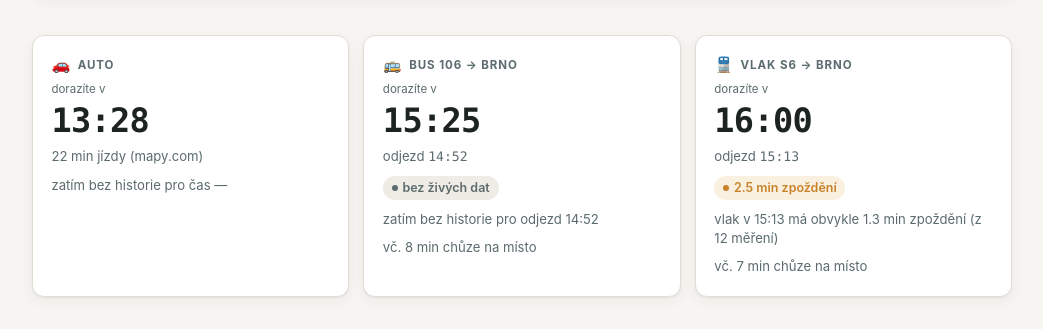
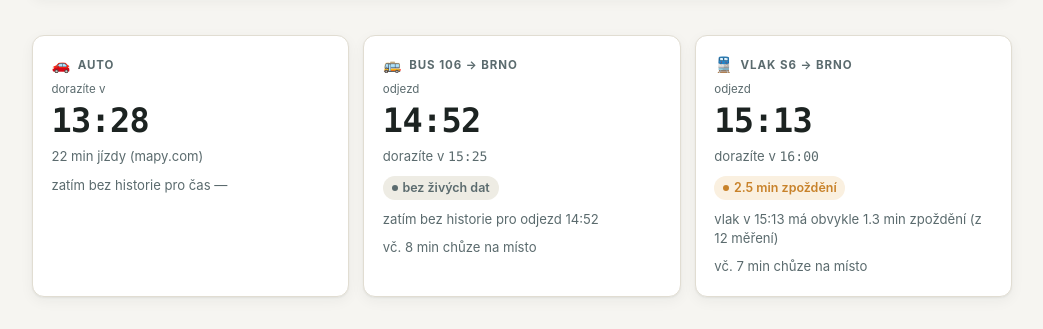
Before and after one commit to kisla/dojizdeni-slavkov, a plain HTML site: page site_src/index.html in a window 1280 px wide. Shown: the part 216-545 px from the top of the page, without its empty margins (118-1161 px from the left). Drawn offline with Linux system fonts and the light colour scheme; no server answers.

Commit message:
Make departure time the primary headline on transit cards, arrival time secondary

```diff
--- a/site_src/index.html
+++ b/site_src/index.html
@@ -389,9 +389,9 @@
       return `
         <div class="card">
           <div class="mode-label"><span class="mode-icon">${iconLabel}</span>${label}</div>
-          <div class="eta-label">dorazíte v</div>
-          <div class="headline mono">${eta}</div>
-          <div class="sub">odjezd <span class="mono">${next}</span></div>
+          <div class="eta-label">odjezd</div>
+          <div class="headline mono">${next}</div>
+          <div class="sub">dorazíte v <span class="mono">${eta}</span></div>
           ${delayBadge(data.live_delay_min)}
           <div class="sub">${hist}</div>
           <div class="sub">${walkNote}</div>
```
